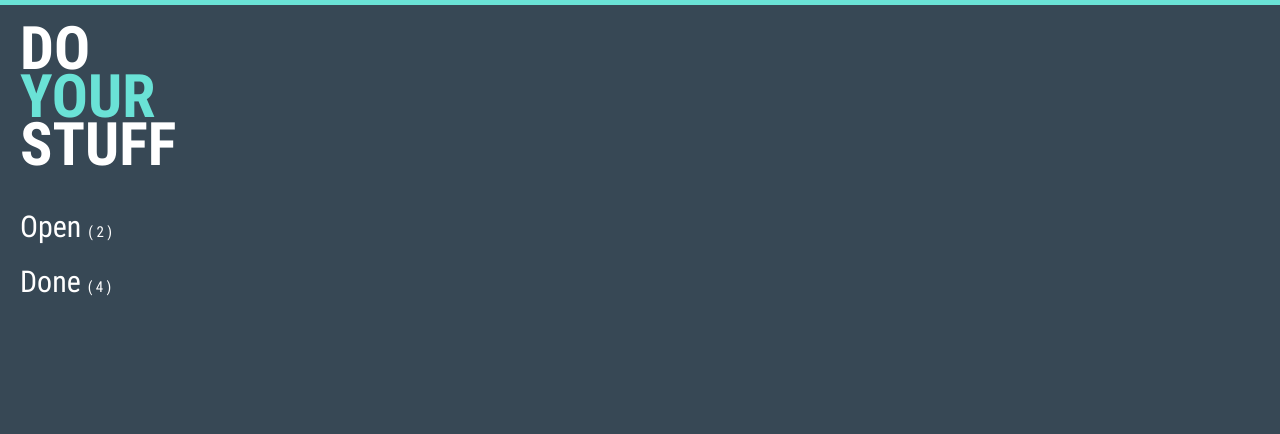
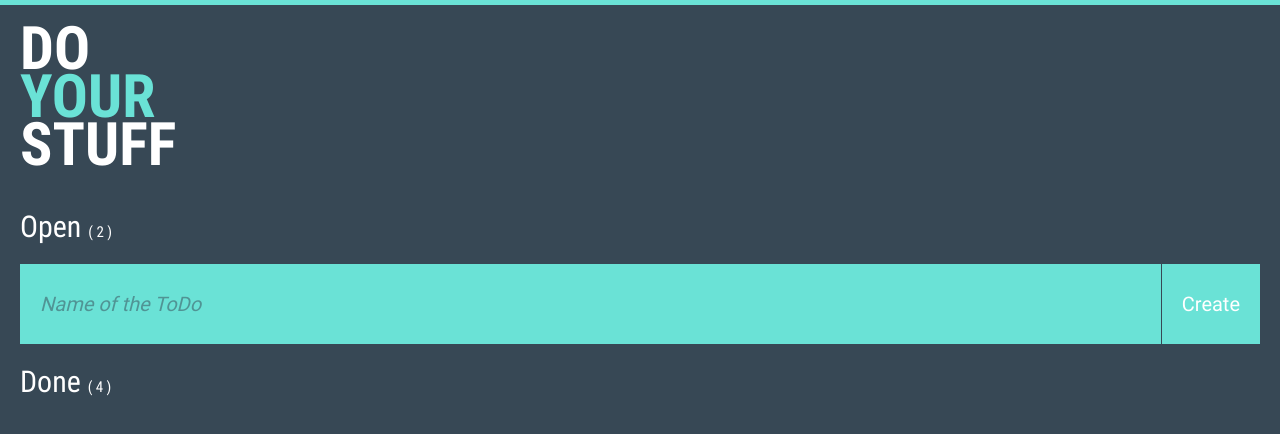
Before and after one commit to julisch94/ToDoList, an Angular app: page / in a window 1280 px wide. Shown: the top 434 px of the page. Built offline with nearby package versions, Linux system fonts and the light colour scheme.

Commit message:
create todo form

```diff
--- a/src/app/_template/template-todo-form/template-todo-form.component.html
+++ b/src/app/_template/template-todo-form/template-todo-form.component.html
@@ -1 +1,8 @@
-<p>template-todo-form works!</p>
+<div class="todo-form">
+    <div class="todo-content">
+        <input type="text" placeholder="Name of the ToDo" />
+    </div>
+    <div class="create">
+        <span>Create</span>
+    </div>
+</div>
--- a/src/app/_template/template-todo-form/template-todo-form.component.scss
+++ b/src/app/_template/template-todo-form/template-todo-form.component.scss
@@ -0,0 +1,59 @@
+@import '../../../sass/var';
+
+.todo-form {
+    width: 100%;
+    background-color: $white;
+    margin: 0 0 $cube*2 0;
+    display: flex;
+    flex-flow: row;
+    justify-content: space-between;
+    align-items: stretch;
+    height: $cube*8;
+
+    .todo-content {
+        width: 100%;
+        display: flex;
+        flex-flow: row;
+        justify-content: flex-start;
+        align-items: stretch;
+
+        input {
+            font-family: $font2;
+            font-size: $cube*2;
+            padding: $cube*2;
+            color: $second;
+            background-color: $prime;
+            width: 100%;
+            border: none;
+            // word-break: break-word;
+
+            &::placeholder {
+                opacity: 0.5;
+                font-style: italic;
+                color: $second;
+            }
+
+            &:focus {
+                outline: none;
+            }
+        }
+    }
+
+    .create {
+        color: $white;
+        font-family: $font2;
+        font-size: $cube*2;
+        padding: $cube*2;
+        cursor: pointer;
+        border-left: solid $cube*0.1 $second;
+        background-color: $prime;
+
+        span {
+            height: 100%;
+            width: 100%;
+            display: flex;
+            justify-content: center;
+            align-items: center;
+        }
+    }
+}
--- a/src/app/page-list/page-list.component.html
+++ b/src/app/page-list/page-list.component.html
@@ -6,6 +6,8 @@
 
     </div>
 
+    <app-template-todo-form></app-template-todo-form>
+
     <h4>Done <span>( 4 )</span></h4>
     <div class="todo-elements">
 
```
